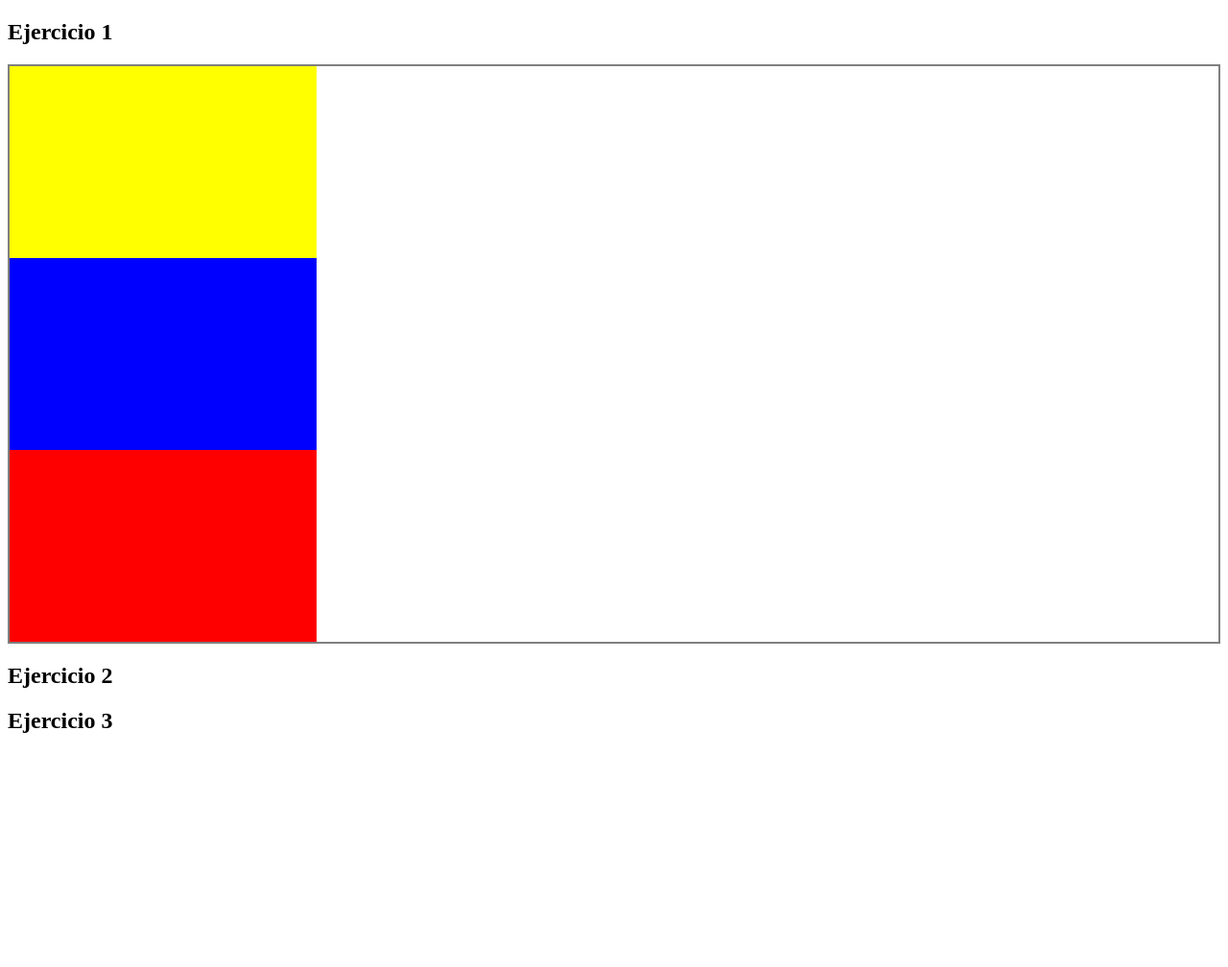
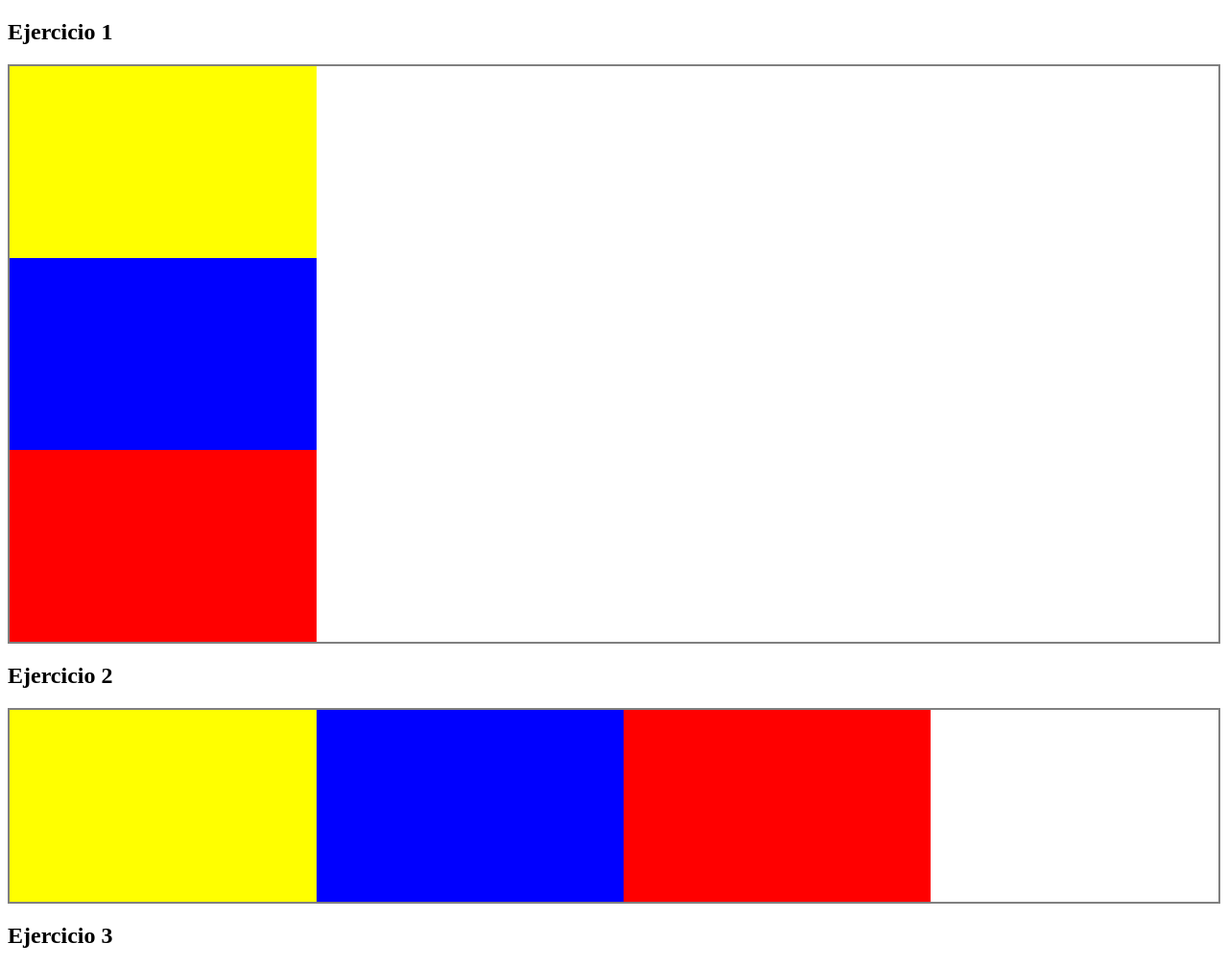
Before and after one commit to Fiorellacr24/LaBandera, a plain HTML site: page index.html in a window 1280 px wide. Shown: the whole page at 96% size. Before the commit the page ends 800 px from the top, so only its background shows below. Drawn offline with Linux system fonts and the light colour scheme.

Commit message:
Ejercicio-2

```diff
--- a/assets/css/main.css
+++ b/assets/css/main.css
@@ -23,3 +23,17 @@ h1{
 #red{
 	background-color: red;
 }
+/* ************
+	CONTENEDOR 2
+	************* */
+.cont-2 #yellow,
+.cont-2 #blue,
+.cont-2 #red{
+	width: 320px;
+	height: 200px;
+	float: left;
+}
+.cont-2{
+	overflow: auto;
+	border: 2px solid gray;
+}
--- a/index.html
+++ b/index.html
@@ -17,7 +17,11 @@
 
 	<section>
 	<h1>Ejercicio 2</h1>
-
+		<div class="cont-2">
+			<div id="yellow"></div>
+			<div id="blue"></div>
+			<div id="red"></div>
+		</div>
 	</section>
 
 	<section>
```
